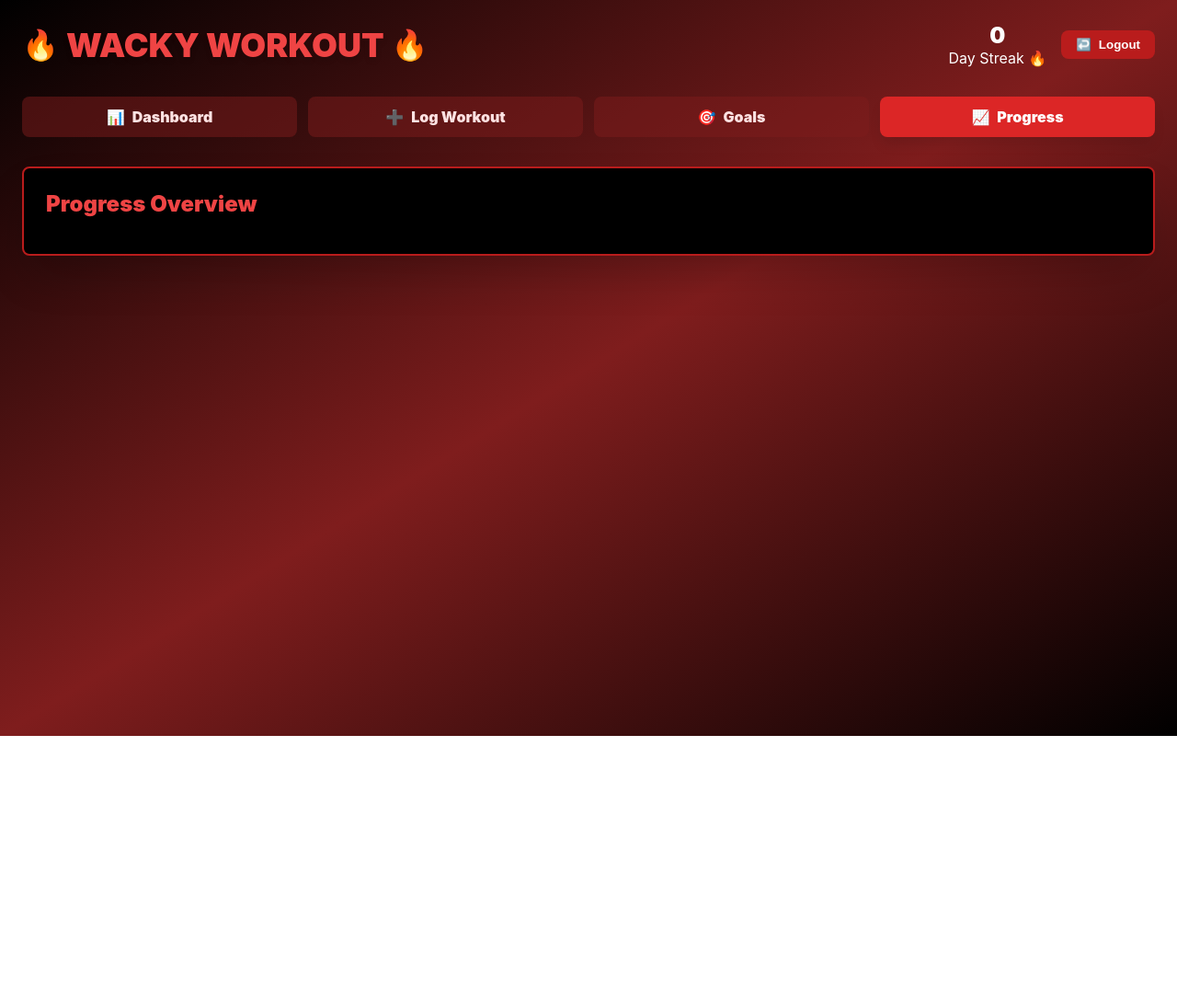
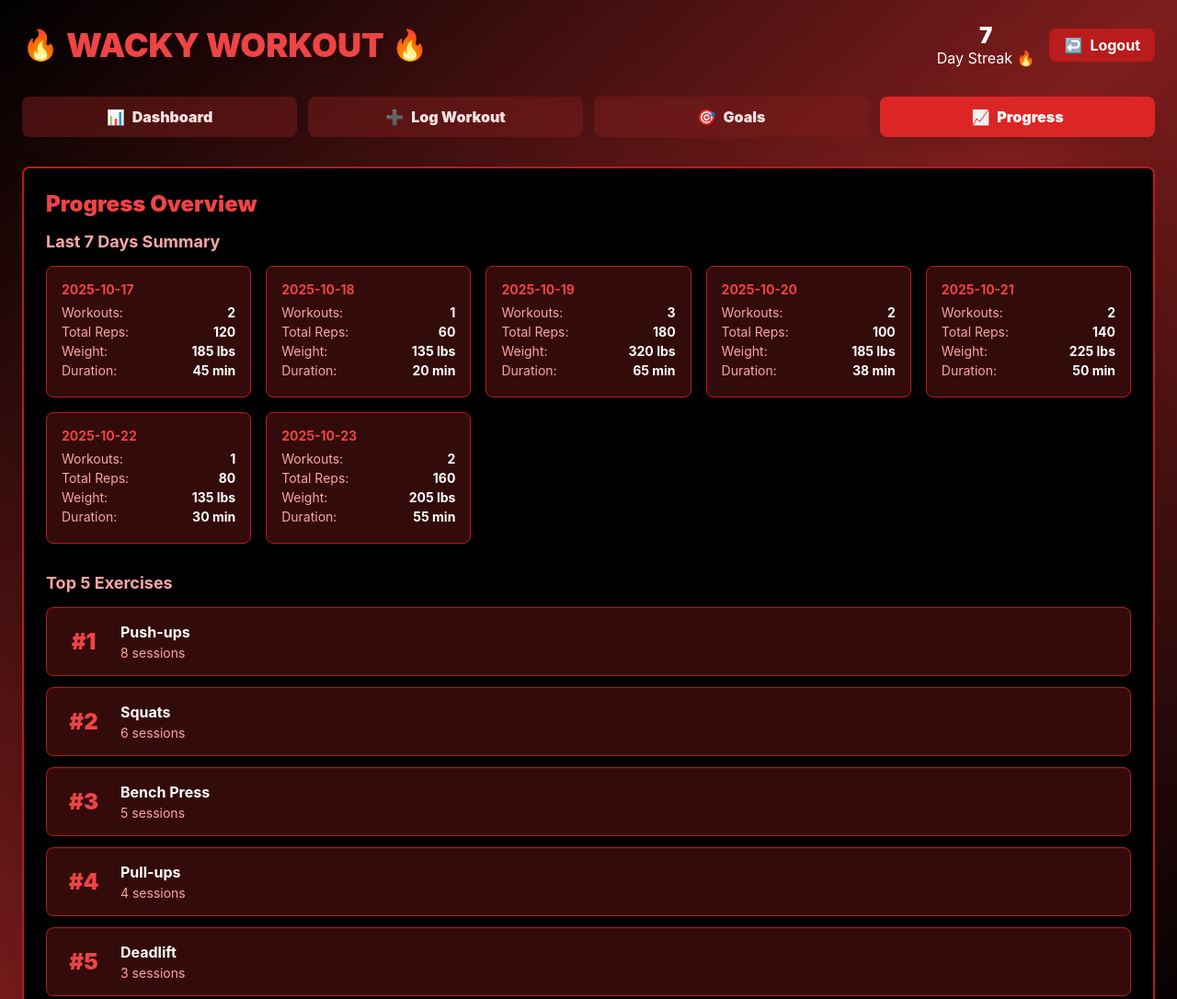
Before and after one commit to RileyKabatoff/WackyWorkout, a plain HTML site: page progress.html in a window 1280 px wide. Shown: the top 1086 px of the page at 92% size. Before the commit the page ends 800 px from the top, so only its background shows below. Drawn offline with Linux system fonts and the light colour scheme.

Commit message:
Update progress.html

```diff
--- a/progress.html
+++ b/progress.html
@@ -16,18 +16,18 @@
       </div>
       <div class="header-right">
         <div class="streak-badge">
-          <div class="streak-number" id="streakNumber">0</div>
+          <div class="streak-number">7</div>
           <div class="streak-label">Day Streak 🔥</div>
         </div>
-        <button class="btn-logout" id="logoutBtn">
+        <a href="login.html" class="btn-logout" style="text-decoration: none;">
           <span>↩️</span>
           Logout
-        </button>
+        </a>
       </div>
     </header>
 
     <nav class="nav-tabs">
-      <a href="dashboard.html" class="nav-tab">
+      <a href="index.html" class="nav-tab">
         <span>📊</span>
         Dashboard
       </a>
@@ -48,107 +48,199 @@
     <main>
       <div class="card">
         <h2 class="card-title">Progress Overview</h2>
-        <div id="progressContent"></div>
+        <div>
+          <div class="progress-summary">
+            <h3 class="chart-title">Last 7 Days Summary</h3>
+            <div class="progress-grid">
+              <div class="progress-day-card">
+                <div class="progress-date">2025-10-17</div>
+                <div class="progress-stat">
+                  <span class="progress-label">Workouts:</span>
+                  <span class="progress-value">2</span>
+                </div>
+                <div class="progress-stat">
+                  <span class="progress-label">Total Reps:</span>
+                  <span class="progress-value">120</span>
+                </div>
+                <div class="progress-stat">
+                  <span class="progress-label">Weight:</span>
+                  <span class="progress-value">185 lbs</span>
+                </div>
+                <div class="progress-stat">
+                  <span class="progress-label">Duration:</span>
+                  <span class="progress-value">45 min</span>
+                </div>
+              </div>
+
+              <div class="progress-day-card">
+                <div class="progress-date">2025-10-18</div>
+                <div class="progress-stat">
+                  <span class="progress-label">Workouts:</span>
+                  <span class="progress-value">1</span>
+                </div>
+                <div class="progress-stat">
+                  <span class="progress-label">Total Reps:</span>
+                  <span class="progress-value">60</span>
+                </div>
+                <div class="progress-stat">
+                  <span class="progress-label">Weight:</span>
+                  <span class="progress-value">135 lbs</span>
+                </div>
+                <div class="progress-stat">
+                  <span class="progress-label">Duration:</span>
+                  <span class="progress-value">20 min</span>
+                </div>
+              </div>
+
+              <div class="progress-day-card">
+                <div class="progress-date">2025-10-19</div>
+                <div class="progress-stat">
+                  <span class="progress-label">Workouts:</span>
+                  <span class="progress-value">3</span>
+                </div>
+                <div class="progress-stat">
+                  <span class="progress-label">Total Reps:</span>
+                  <span class="progress-value">180</span>
+                </div>
+                <div class="progress-stat">
+                  <span class="progress-label">Weight:</span>
+                  <span class="progress-value">320 lbs</span>
+                </div>
+                <div class="progress-stat">
+                  <span class="progress-label">Duration:</span>
+                  <span class="progress-value">65 min</span>
+                </div>
+              </div>
+
+              <div class="progress-day-card">
+                <div class="progress-date">2025-10-20</div>
+                <div class="progress-stat">
+                  <span class="progress-label">Workouts:</span>
+                  <span class="progress-value">2</span>
+                </div>
+                <div class="progress-stat">
+                  <span class="progress-label">Total Reps:</span>
+                  <span class="progress-value">100</span>
+                </div>
+                <div class="progress-stat">
+                  <span class="progress-label">Weight:</span>
+                  <span class="progress-value">185 lbs</span>
+                </div>
+                <div class="progress-stat">
+                  <span class="progress-label">Duration:</span>
+                  <span class="progress-value">38 min</span>
+                </div>
+              </div>
+
+              <div class="progress-day-card">
+                <div class="progress-date">2025-10-21</div>
+                <div class="progress-stat">
+                  <span class="progress-label">Workouts:</span>
+                  <span class="progress-value">2</span>
+                </div>
+                <div class="progress-stat">
+                  <span class="progress-label">Total Reps:</span>
+                  <span class="progress-value">140</span>
+                </div>
+                <div class="progress-stat">
+                  <span class="progress-label">Weight:</span>
+                  <span class="progress-value">225 lbs</span>
+                </div>
+                <div class="progress-stat">
+                  <span class="progress-label">Duration:</span>
+                  <span class="progress-value">50 min</span>
+                </div>
+              </div>
+
+              <div class="progress-day-card">
+                <div class="progress-date">2025-10-22</div>
+                <div class="progress-stat">
+                  <span class="progress-label">Workouts:</span>
+                  <span class="progress-value">1</span>
+                </div>
+                <div class="progress-stat">
+                  <span class="progress-label">Total Reps:</span>
+                  <span class="progress-value">80</span>
+                </div>
+                <div class="progress-stat">
+                  <span class="progress-label">Weight:</span>
+                  <span class="progress-value">135 lbs</span>
+                </div>
+                <div class="progress-stat">
+                  <span class="progress-label">Duration:</span>
+                  <span class="progress-value">30 min</span>
+                </div>
+              </div>
+
+              <div class="progress-day-card">
+                <div class="progress-date">2025-10-23</div>
+                <div class="progress-stat">
+                  <span class="progress-label">Workouts:</span>
+                  <span class="progress-value">2</span>
+                </div>
+                <div class="progress-stat">
+                  <span class="progress-label">Total Reps:</span>
+                  <span class="progress-value">160</span>
+                </div>
+                <div class="progress-stat">
+                  <span class="progress-label">Weight:</span>
+                  <span class="progress-value">205 lbs</span>
+                </div>
+                <div class="progress-stat">
+                  <span class="progress-label">Duration:</span>
+                  <span class="progress-value">55 min</span>
+                </div>
+              </div>
+            </div>
+          </div>
+
+          <div class="exercise-breakdown">
+            <h3 class="chart-title">Top 5 Exercises</h3>
+            <div class="exercise-list">
+              <div class="exercise-item">
+                <div class="exercise-rank">#1</div>
+                <div class="exercise-info">
+                  <div class="exercise-name">Push-ups</div>
+                  <div class="exercise-count">8 sessions</div>
+                </div>
+              </div>
+
+              <div class="exercise-item">
+                <div class="exercise-rank">#2</div>
+                <div class="exercise-info">
+                  <div class="exercise-name">Squats</div>
+                  <div class="exercise-count">6 sessions</div>
+                </div>
+              </div>
+
+              <div class="exercise-item">
+                <div class="exercise-rank">#3</div>
+                <div class="exercise-info">
+                  <div class="exercise-name">Bench Press</div>
+                  <div class="exercise-count">5 sessions</div>
+                </div>
+              </div>
+
+              <div class="exercise-item">
+                <div class="exercise-rank">#4</div>
+                <div class="exercise-info">
+                  <div class="exercise-name">Pull-ups</div>
+                  <div class="exercise-count">4 sessions</div>
+                </div>
+              </div>
+
+              <div class="exercise-item">
+                <div class="exercise-rank">#5</div>
+                <div class="exercise-info">
+                  <div class="exercise-name">Deadlift</div>
+                  <div class="exercise-count">3 sessions</div>
+                </div>
+              </div>
+            </div>
+          </div>
+        </div>
       </div>
     </main>
   </div>
-
-  <script src="app.js"></script>
-  <script>
-    // Check authentication
-    checkAuth();
-
-    const streak = getStreak();
-    document.getElementById('streakNumber').textContent = streak;
-
-    const workouts = getWorkouts();
-    const progressContent = document.getElementById('progressContent');
-
-    if (workouts.length === 0) {
-      progressContent.innerHTML = '<p class="empty-state">Log workouts to see your progress!</p>';
-    } else {
-      // Group workouts by date
-      const workoutsByDate = {};
-      workouts.forEach(w => {
-        if (!workoutsByDate[w.date]) {
-          workoutsByDate[w.date] = [];
-        }
-        workoutsByDate[w.date].push(w);
-      });
-
-      // Calculate daily totals
-      const dailyData = Object.keys(workoutsByDate).sort().slice(-7).map(date => {
-        const dayWorkouts = workoutsByDate[date];
-        return {
-          date,
-          workouts: dayWorkouts.length,
-          weight: dayWorkouts.reduce((sum, w) => sum + w.weight, 0),
-          duration: dayWorkouts.reduce((sum, w) => sum + w.duration, 0),
-          reps: dayWorkouts.reduce((sum, w) => sum + (w.sets * w.reps), 0)
-        };
-      });
-
-      // Create summary
-      let html = '<div class="progress-summary">';
-      html += '<h3 class="chart-title">Last 7 Days Summary</h3>';
-      html += '<div class="progress-grid">';
-
-      dailyData.forEach(day => {
-        html += `
-          <div class="progress-day-card">
-            <div class="progress-date">${day.date}</div>
-            <div class="progress-stat">
-              <span class="progress-label">Workouts:</span>
-              <span class="progress-value">${day.workouts}</span>
-            </div>
-            <div class="progress-stat">
-              <span class="progress-label">Total Reps:</span>
-              <span class="progress-value">${day.reps}</span>
-            </div>
-            <div class="progress-stat">
-              <span class="progress-label">Weight:</span>
-              <span class="progress-value">${day.weight} lbs</span>
-            </div>
-            <div class="progress-stat">
-              <span class="progress-label">Duration:</span>
-              <span class="progress-value">${day.duration} min</span>
-            </div>
-          </div>
-        `;
-      });
-
-      html += '</div></div>';
-
-      // Add exercise breakdown
-      const exerciseCount = {};
-      workouts.forEach(w => {
-        exerciseCount[w.exercise] = (exerciseCount[w.exercise] || 0) + 1;
-      });
-
-      const topExercises = Object.entries(exerciseCount)
-        .sort((a, b) => b[1] - a[1])
-        .slice(0, 5);
-
-      html += '<div class="exercise-breakdown">';
-      html += '<h3 class="chart-title">Top 5 Exercises</h3>';
-      html += '<div class="exercise-list">';
-
-      topExercises.forEach(([exercise, count], index) => {
-        html += `
-          <div class="exercise-item">
-            <div class="exercise-rank">#${index + 1}</div>
-            <div class="exercise-info">
-              <div class="exercise-name">${exercise}</div>
-              <div class="exercise-count">${count} sessions</div>
-            </div>
-          </div>
-        `;
-      });
-
-      html += '</div></div>';
-
-      progressContent.innerHTML = html;
-    }
-  </script>
 </body>
 </html>
```
